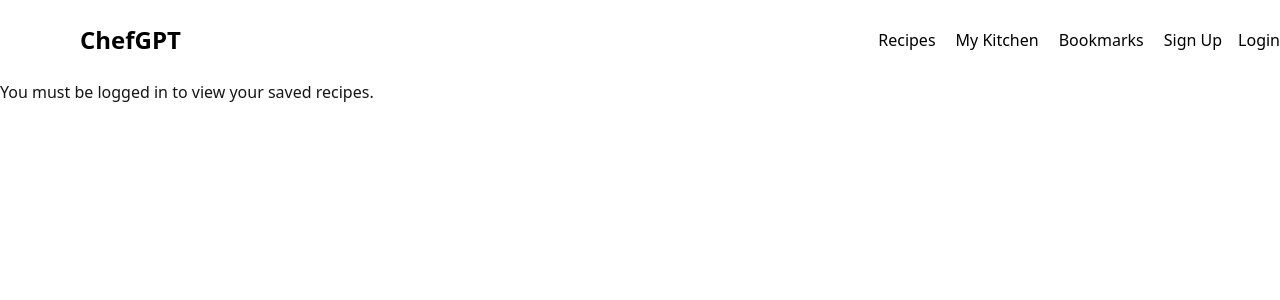
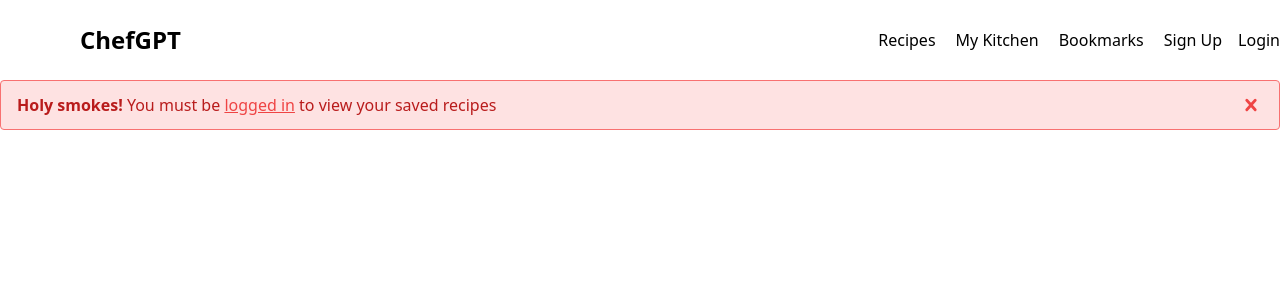
Before and after one commit to Lilbrothinkhecancode/ChefGPT-frontend, a SvelteKit app: page /bookmarks in a window 1280 px wide. Shown: the top 300 px of the page. Built offline with nearby package versions, Linux system fonts and the light colour scheme.

Commit message:
added the bookmark function

```diff
--- a/src/routes/bookmarks/+page.svelte
+++ b/src/routes/bookmarks/+page.svelte
@@ -47,6 +47,12 @@
             </div>
         {/each}
     </div>
-{:else}
-    <p>You must be logged in to view your saved recipes.</p>
-{/if}
+    {:else}
+    <div class="bg-red-100 border border-red-400 text-red-700 px-4 py-3 rounded relative" role="alert">
+        <strong class="font-bold">Holy smokes!</strong>
+        <span class="block sm:inline">You must be <a href="/users/login" class="underline text-red-500">logged in</a> to view your saved recipes</span>
+        <span class="absolute top-0 bottom-0 right-0 px-4 py-3">
+            <svg class="fill-current h-6 w-6 text-red-500" role="button" xmlns="http://www.w3.org/2000/svg" viewBox="0 0 20 20"><title>Close</title><path d="M14.348 14.849a1.2 1.2 0 0 1-1.697 0L10 11.819l-2.651 3.029a1.2 1.2 0 1 1-1.697-1.697l2.758-3.15-2.759-3.152a1.2 1.2 0 1 1 1.697-1.697L10 8.183l2.651-3.031a1.2 1.2 0 1 1 1.697 1.697l-2.758 3.152 2.758 3.15a1.2 1.2 0 0 1 0 1.698z"/></svg>
+        </span>
+    </div>
+    {/if}
```
Also changed, not shown: src/routes/recipes/[slug]/+page.svelte (line endings or trailing spaces).
